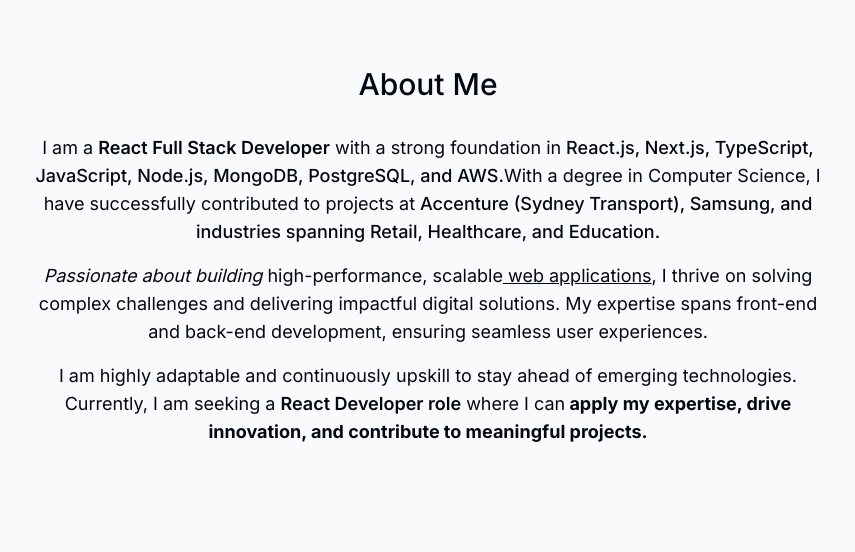
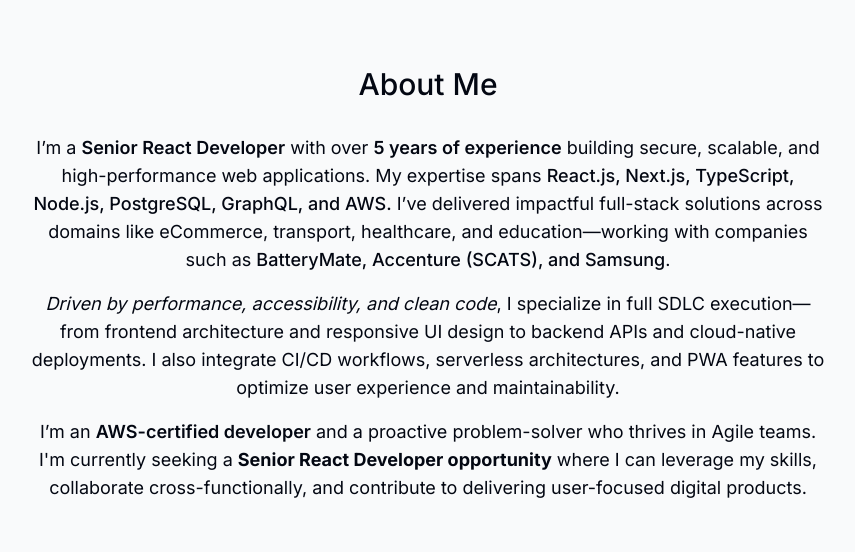
Before and after one commit to Kuldeepdawar/Kuldeep-Personal-Portfolio, a Next.js app: page / in a window 1280 px wide. Shown: the part 920-1472 px from the top of the page, without its empty margins (212-1067 px from the left). Built offline with nearby package versions, Linux system fonts and the light colour scheme; no server answers.

Commit message:
updated my about section

```diff
--- a/components/about.tsx
+++ b/components/about.tsx
@@ -19,40 +19,39 @@ export default function About() {
     >
       <SectionHeading>About Me</SectionHeading>
       <p className="mb-4 text-lg">
-        I am a <span className="font-semibold">React Full Stack Developer</span>{" "}
-        with a strong foundation in
+        I’m a <span className="font-semibold">Senior React Developer</span> with
+        over <span className="font-semibold">5 years of experience</span>{" "}
+        building secure, scalable, and high-performance web applications. My
+        expertise spans{" "}
         <span className="font-medium">
-          {" "}
-          React.js, Next.js, TypeScript, JavaScript, Node.js, MongoDB,
-          PostgreSQL, and AWS.
+          React.js, Next.js, TypeScript, Node.js, PostgreSQL, GraphQL, and AWS.
+        </span>{" "}
+        I’ve delivered impactful full-stack solutions across domains like
+        eCommerce, transport, healthcare, and education—working with companies
+        such as{" "}
+        <span className="font-medium">
+          BatteryMate, Accenture (SCATS), and Samsung
         </span>
-        With a degree in Computer Science, I have successfully contributed to
-        projects at
-        <span className="font-medium">
-          {" "}
-          Accenture (Sydney Transport), Samsung, and industries spanning Retail,
-          Healthcare, and Education.
-        </span>
+        .
       </p>
 
       <p className="mb-4 text-lg">
-        <span className="italic">Passionate about building</span>{" "}
-        high-performance, scalable
-        <span className="underline"> web applications</span>, I thrive on
-        solving complex challenges and delivering impactful digital solutions.
-        My expertise spans front-end and back-end development, ensuring seamless
-        user experiences.
+        <span className="italic">
+          Driven by performance, accessibility, and clean code
+        </span>
+        , I specialize in full SDLC execution—from frontend architecture and
+        responsive UI design to backend APIs and cloud-native deployments. I
+        also integrate CI/CD workflows, serverless architectures, and PWA
+        features to optimize user experience and maintainability.
       </p>
 
       <p className="text-lg">
-        I am highly adaptable and continuously upskill to stay ahead of emerging
-        technologies. Currently, I am seeking a{" "}
-        <span className="font-semibold">React Developer role</span> where I can
-        <span className="font-bold">
-          {" "}
-          apply my expertise, drive innovation, and contribute to meaningful
-          projects.
-        </span>
+        I’m an <span className="font-semibold">AWS-certified developer</span>{" "}
+        and a proactive problem-solver who thrives in Agile teams. I'm currently
+        seeking a{" "}
+        <span className="font-bold">Senior React Developer opportunity</span>{" "}
+        where I can leverage my skills, collaborate cross-functionally, and
+        contribute to delivering user-focused digital products.
       </p>
     </motion.section>
   );
```
